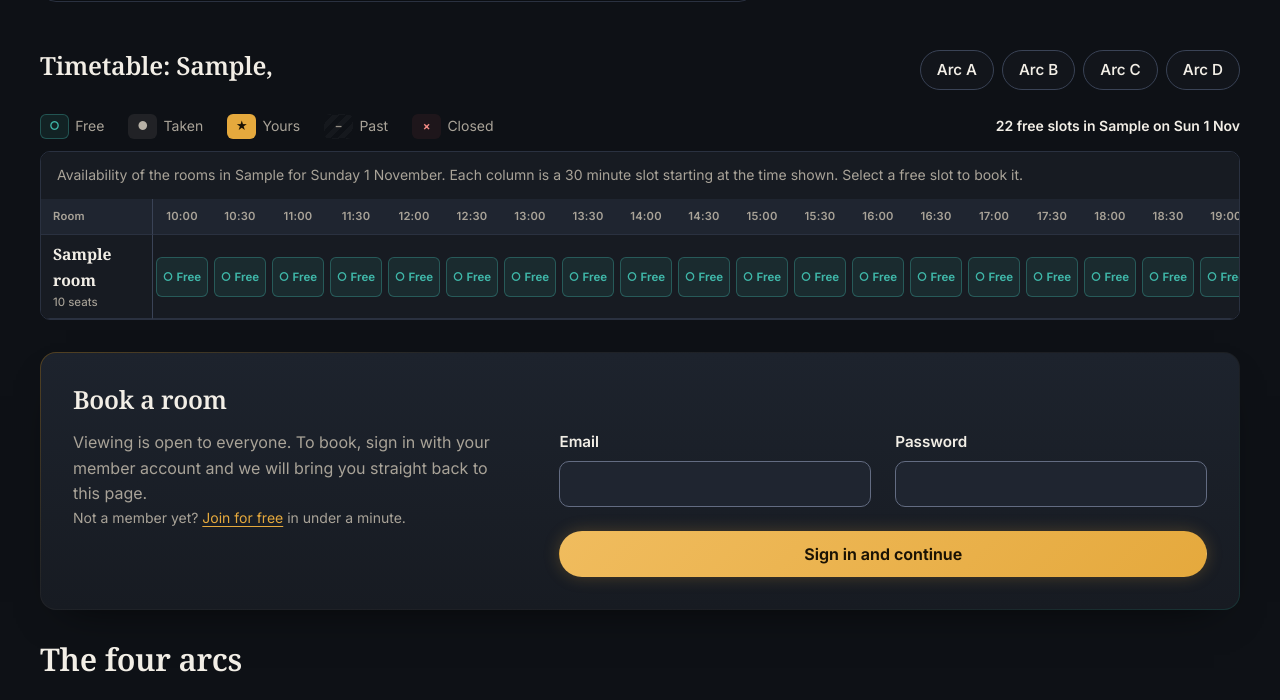
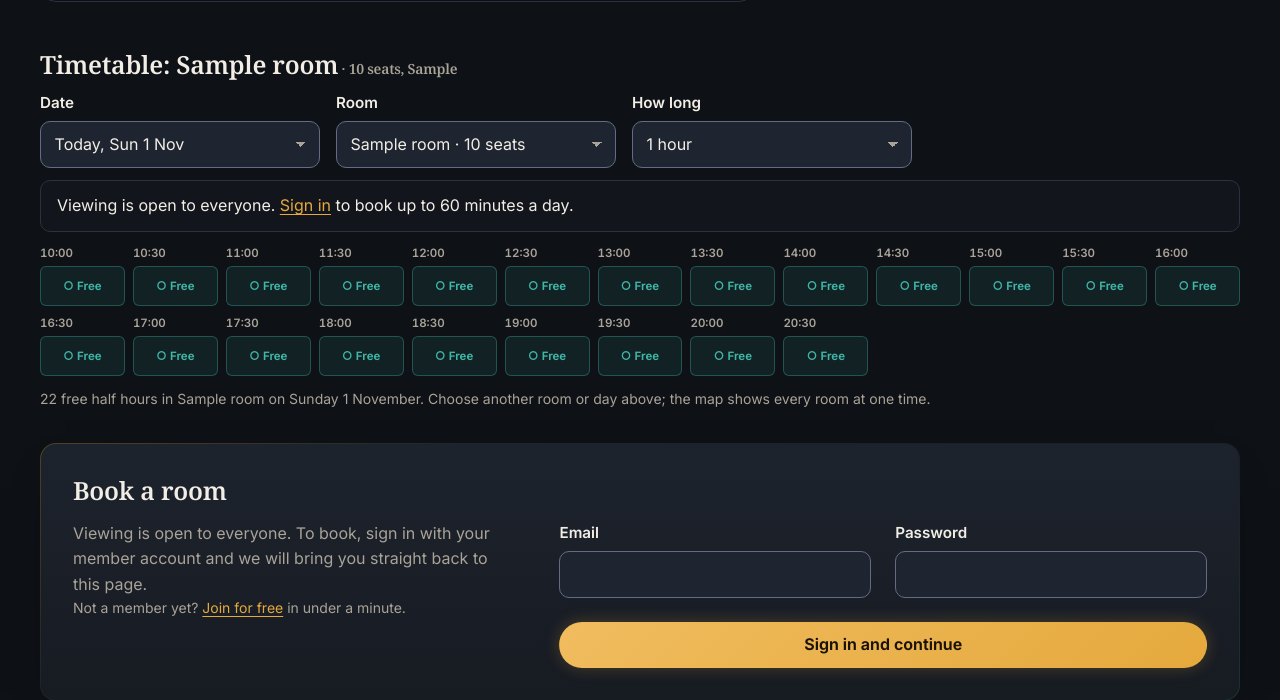
Before and after one commit to vionyp/IE4727-F35-DG14, a PHP site: page /booknest/rooms.php in a window 1280 px wide. Shown: the part 1011-1711 px from the top of the page. Run offline with PHP 8.4, Linux system fonts and the light colour scheme; tables that the repository leaves empty hold one stand-in row (values such as "Sample post").

Commit message:
Modern Enhancement step 3: study room slot grid (<RoomSlots> + <SlotCell>)
- <SlotCell> child component: props (cell, roomName, selected, interactive)
  and emit('pick'); free slots stay real links for visitors.
- <RoomSlots>: v-model date/room/duration, watch refetches api/rooms.php
  when the room or date changes, computed minutes left against the
  60 minute daily cap, picks fill the Base booking form.
- api/rooms.php: GET only, read only, uses availability(), bookable_dates()
  and minutes_used() from includes/rooms.php.
- Booking still posts the Base form to process/book-room.php, which keeps
  enforcing the cap (tested by bypassing the browser checks).
- Tests: A30-A36 (api), D01-D11 (browser).

Co-Authored-By: Claude Opus 5.5 <noreply@anthropic.com>

```diff
--- /dev/null
+++ b/booknest/api/rooms.php
@@ -0,0 +1,53 @@
+<?php
+// Modern Enhancement: one room's half hour slots for the Vue slot grid on Study Rooms (assets/js/vue/room-slots.js).
+//   GET date=YYYY-MM-DD&room=ID    the slots of that room on that day, plus the member's minutes already booked
+// Read only. Open to visitors like rooms.php itself; when signed in, the member's own bookings show as
+// "yours" and minutesUsed is filled in. It uses availability(), bookable_dates() and minutes_used() from
+// includes/rooms.php, the same functions as the page. Booking still goes through the Base form to
+// process/book-room.php, which checks every rule (daily cap, overlaps, closing time) again in PHP.
+require __DIR__ . '/../includes/api.php';
+api_method('GET');
+
+$dates = bookable_dates();
+$date = input($_GET, 'date', 10) ?: $dates[0];
+if (!in_array($date, $dates, true)) {
+    api_error(422, 'Choose a date from today up to ' . ADVANCE_DAYS . ' days ahead.');
+}
+
+$rooms = db_all('SELECT id, name, capacity, floor, is_active FROM study_rooms ORDER BY id');
+$roomId = input_int($_GET, 'room');
+$room = null;
+foreach ($rooms as $r) {
+    if ($roomId ? (int) $r['id'] === $roomId : (bool) $r['is_active']) {
+        $room = $r;
+        break;
+    }
+}
+if (!$room) {
+    api_error(404, 'That room does not exist.');
+}
+
+$user = current_user();
+$grid = availability($date, [$room], user_id());
+$arc = substr($room['floor'], -1);
+$slots = [];
+foreach ($grid[$room['id']] as $start => $status) {
+    $slots[] = [
+        'start' => $start,
+        'status' => $status,   // free, taken, yours, past or closed
+        'href' => url('rooms.php?' . http_build_query(['date' => $date, 'room' => $room['id'], 'start' => $start, 'at' => $start, 'arc' => $arc]) . '#book'),
+    ];
+}
+
+api_send(200, [
+    'date' => $date,
+    'dateLong' => long_date($date),
+    'dates' => array_map(fn($d, $i) => ['value' => $d, 'label' => ($i === 0 ? 'Today, ' : ($i === 1 ? 'Tomorrow, ' : '')) . short_date($d)],
+        $dates, array_keys($dates)),
+    'room' => ['id' => (int) $room['id'], 'name' => $room['name'], 'capacity' => (int) $room['capacity'], 'arc' => $room['floor'], 'isActive' => (bool) $room['is_active']],
+    'rooms' => array_map(fn($r) => ['id' => (int) $r['id'], 'name' => $r['name'], 'capacity' => (int) $r['capacity'], 'arc' => $r['floor'], 'isActive' => (bool) $r['is_active']], $rooms),
+    'slots' => $slots,
+    'signedIn' => (bool) $user,
+    'minutesUsed' => $user ? minutes_used((int) $user['id'], $date) : 0,
+    'rules' => ['dailyCap' => DAILY_CAP_MINUTES, 'maxBooking' => MAX_BOOKING_MINUTES, 'slotMinutes' => SLOT_MINUTES, 'closeMinutes' => CLOSE_HOUR * 60],
+]);
--- a/booknest/assets/css/vue.css
+++ b/booknest/assets/css/vue.css
@@ -37,3 +37,16 @@
 @media (prefers-reduced-motion: reduce) {
   .loan-leave-active, .loan-move { transition: none; }
 }
+
+/* 3. Study room slot grid (room-slots.js, slot-cell.js) -------------------------------------- */
+.vr { display: grid; gap: var(--s3); margin-top: var(--s6); }
+.vr .section-head { margin: 0; }
+.vr-controls { display: flex; flex-wrap: wrap; gap: var(--s4); align-items: end; }
+.vr-controls .field { flex: 1 1 180px; max-width: 280px; }
+.vr-quota { margin: 0; padding: var(--s3) var(--s4); border: 1px solid var(--border); border-radius: var(--radius); background: rgba(23, 27, 34, .6); }
+.vr-quota.is-over { border-color: rgba(229, 97, 90, .55); background: rgba(229, 97, 90, .08); }
+.vr-grid { display: grid; grid-template-columns: repeat(auto-fill, minmax(5.2rem, 1fr)); gap: var(--s2); list-style: none; margin: 0; padding: 0; }
+.vr-grid li { display: grid; gap: .25rem; }
+.vr-time { font-size: .72rem; font-weight: 600; color: var(--muted); font-variant-numeric: tabular-nums; }
+.vr-grid.is-loading { opacity: .55; }
+.vr-note { margin: 0; }
--- /dev/null
+++ b/booknest/assets/js/vue/room-slots.js
@@ -0,0 +1,246 @@
+// Modern Enhancement 3b: <RoomSlots>, a live slot grid for one study room (rooms.php).
+//
+// Vue concepts used in this file
+// - props: the starting date, room, start time and duration come from the Base page and booking form;
+//   canBook says whether a member booking form is on the page.
+// - emits: 'ready' after the first load (boot.js then hides the Base timetable), 'failed' if it fails.
+// - v-model (with .number): the date, room and duration selects are bound two ways to refs, so the
+//   select shows the ref and changing the select changes the ref.
+// - watch() on [date, room] with { immediate: true }: whenever the date or the room changes, the
+//   slots are fetched again from api/rooms.php (an older request still on its way is cancelled).
+// - computed(): minutes left on that day against the 60 minute daily cap (DAILY_CAP_MINUTES), the
+//   minutes left after the chosen booking, whether the choice is over the cap, and the rooms grouped
+//   by arc for the <optgroup>s. They update by themselves when the date, duration or choice changes.
+// - Child component with props and emit: each cell is a <slot-cell> (slot-cell.js). The grid passes
+//   data down as props and listens for @pick, then fills the Base booking form.
+// - v-for with :key: one <li> per slot (key = start time) and one <option> per room (key = id).
+// Server rules: the grid only helps to choose. Booking still posts the Base form to
+// process/book-room.php, which checks the daily cap, overlaps and closing time again in PHP.
+(function () {
+  'use strict';
+
+  var MEMORY = 'bn_room_view';   // sessionStorage key: the room last shown, so it comes back after booking
+
+  // Remembers the room and date on view for this tab (a convenience only; never required).
+  function remember(date, room) {
+    try { window.sessionStorage.setItem(MEMORY, JSON.stringify({ date: date, room: room })); } catch (e) { /* storage blocked */ }
+  }
+
+  // Returns the room remembered for this date, or 0.
+  function recall(date) {
+    try {
+      var v = JSON.parse(window.sessionStorage.getItem(MEMORY) || 'null');
+      return v && v.date === date ? (parseInt(v.room, 10) || 0) : 0;
+    } catch (e) { return 0; }
+  }
+
+  // Converts "14:30" to minutes after midnight.
+  function toMinutes(hm) { var p = hm.split(':'); return parseInt(p[0], 10) * 60 + parseInt(p[1], 10); }
+  // Converts minutes after midnight to "14:30".
+  function toTime(m) { var h = Math.floor(m / 60), mm = m % 60; return (h < 10 ? '0' : '') + h + ':' + (mm < 10 ? '0' : '') + mm; }
+
+  var RoomSlots = {
+    name: 'RoomSlots',
+    props: {
+      initialDate: { type: String, default: '' },
+      initialRoom: { type: Number, default: 0 },
+      initialStart: { type: String, default: '' },
+      initialDuration: { type: Number, default: 60 },
+      canBook: { type: Boolean, default: false }
+    },
+    emits: ['ready', 'failed'],
+
+    setup: function (props, ctx) {
+      var Vue = window.Vue;
+      var api = window.BookNestVue;
+
+      var date = Vue.ref(props.initialDate);
+      var room = Vue.ref(props.initialRoom);
+      var duration = Vue.ref(props.initialDuration === 30 ? 30 : 60);
+      var selected = Vue.ref(props.initialStart);
+      var slots = Vue.ref([]);
+      var rooms = Vue.ref([]);
+      var dates = Vue.ref([]);
+      var roomInfo = Vue.ref({ name: '', capacity: 0, arc: '' });
+      var dateLong = Vue.ref('');
+      var minutesUsed = Vue.ref(0);
+      var signedIn = Vue.ref(false);
+      var rules = Vue.ref({ dailyCap: 60, maxBooking: 60, slotMinutes: 30, closeMinutes: 21 * 60 });
+      var loading = Vue.ref(true);
+      var error = Vue.ref('');
+      var started = false;
+      var controller = null;
+      var lastKey = '';
+
+      // Fetches the slots for the chosen date and room; cancels the previous request first.
+      function load() {
+        if (controller) { controller.abort(); }
+        controller = window.AbortController ? new AbortController() : null;
+        loading.value = true;
+        api.requestJson('api/rooms.php', { query: { date: date.value, room: room.value || '' }, signal: controller ? controller.signal : undefined })
+          .then(function (res) {
+            if (!res.ok) { throw new Error(res.data.error || 'Could not load the slots.'); }
+            var d = res.data;
+            var key = d.date + '|' + d.room.id;
+            if (lastKey && lastKey !== key) { selected.value = ''; }   // a new room or day clears the old choice
+            lastKey = key;   // set before date/room below, so the watch does not fetch the same slots again
+            remember(d.date, d.room.id);
+            slots.value = d.slots;
+            rooms.value = d.rooms;
+            dates.value = d.dates;
+            roomInfo.value = d.room;
+            dateLong.value = d.dateLong;
+            minutesUsed.value = d.minutesUsed;
+            signedIn.value = d.signedIn;
+            rules.value = d.rules;
+            date.value = d.date;
+            room.value = d.room.id;
+            error.value = '';
+            loading.value = false;
+            if (!started) { started = true; ctx.emit('ready'); }
+          })
+          .catch(function (err) {
+            if (err && err.name === 'AbortError') { return; }
+            loading.value = false;
+            if (!started) { ctx.emit('failed'); return; }
+            error.value = err.message || 'Could not load the slots. Reload the page to try again.';
+          });
+      }
+
+      // Refetch whenever the date or the room changes (and once at the start).
+      Vue.watch([date, room], function () {
+        if (date.value + '|' + room.value === lastKey) { return; }   // already showing these slots
+        load();
+      }, { immediate: true });
+
+      var leftThatDay = Vue.computed(function () { return Math.max(0, rules.value.dailyCap - minutesUsed.value); });
+      var leftAfter = Vue.computed(function () { return Math.max(0, leftThatDay.value - (selected.value ? duration.value : 0)); });
+      var overCap = Vue.computed(function () { return !!selected.value && minutesUsed.value + duration.value > rules.value.dailyCap; });
+      var pastClosing = Vue.computed(function () { return !!selected.value && toMinutes(selected.value) + duration.value > rules.value.closeMinutes; });
+      var endTime = Vue.computed(function () { return selected.value ? toTime(toMinutes(selected.value) + duration.value) : ''; });
+      var freeCount = Vue.computed(function () { return slots.value.filter(function (s) { return s.status === 'free'; }).length; });
+      var roomsByArc = Vue.computed(function () {
+        var groups = [];
+        rooms.value.forEach(function (r) {
+          var g = groups[groups.length - 1];
+          if (!g || g.arc !== r.arc) { g = { arc: r.arc, rooms: [] }; groups.push(g); }
+          g.rooms.push(r);
+        });
+        return groups;
+      });
+
+      // Sets a field of the Base booking form and tells rooms.js and forms.js that it changed.
+      function setField(id, value) {
+        var el = document.getElementById(id);
+        if (el && el.value !== String(value)) {
+          el.value = String(value);
+          el.dispatchEvent(new Event('change', { bubbles: true }));
+        }
+      }
+
+      // Copies the choice into the Base booking form (the form PHP checks), then moves to it.
+      function fillForm(scroll) {
+        if (!props.canBook || !selected.value) { return; }
+        setField('bk-room', room.value);
+        setField('bk-date', date.value);
+        setField('bk-start', selected.value);
+        setField('bk-duration', duration.value);
+        if (scroll) {
+          var panel = document.getElementById('book');
+          var calm = window.matchMedia && window.matchMedia('(prefers-reduced-motion: reduce)').matches;
+          if (panel) { panel.scrollIntoView({ behavior: calm ? 'auto' : 'smooth', block: 'start' }); }
+          var field = document.getElementById('bk-duration');
+          if (field) { field.focus({ preventScroll: true }); }
+        }
+      }
+
+      // Handles @pick from a <slot-cell>: remember the start time and fill the form.
+      function pick(start) {
+        selected.value = start;
+        fillForm(true);
+      }
+
+      // A new duration in the grid goes into the form too (the form is what gets sent).
+      Vue.watch(duration, function () { fillForm(false); });
+
+      // And a duration changed in the form comes back into the grid.
+      Vue.onMounted(function () {
+        var field = document.getElementById('bk-duration');
+        if (field) {
+          field.addEventListener('change', function () {
+            var v = parseInt(field.value, 10);
+            if ((v === 30 || v === 60) && v !== duration.value) { duration.value = v; }
+          });
+        }
+      });
+
+      var dateLabel = Vue.computed(function () {
+        var d = dates.value.filter(function (x) { return x.value === date.value; })[0];
+        return d ? d.label.replace(/^(Today|Tomorrow), /, '') : date.value;
+      });
+
+      return {
+        date: date, room: room, duration: duration, selected: selected, slots: slots, dates: dates, roomInfo: roomInfo,
+        dateLong: dateLong, dateLabel: dateLabel, signedIn: signedIn, rules: rules, loading: loading, error: error,
+        leftThatDay: leftThatDay, leftAfter: leftAfter, overCap: overCap, pastClosing: pastClosing, endTime: endTime,
+        freeCount: freeCount, roomsByArc: roomsByArc, pick: pick, canBook: props.canBook,
+        signInUrl: api.url('sign-in.php')
+      };
+    },
+
+    template:
+      '<section class="vr" aria-labelledby="vr-title">' +
+      '  <div class="section-head"><h2 id="vr-title">Timetable: {{ roomInfo.name }}<span class="muted small"> · {{ roomInfo.capacity }} seats, {{ roomInfo.arc }}</span></h2></div>' +
+      '  <div class="vr-controls">' +
+      '    <div class="field"><label for="vr-date">Date</label>' +
+      '      <select id="vr-date" v-model="date"><option v-for="d in dates" :key="d.value" :value="d.value">{{ d.label }}</option></select></div>' +
+      '    <div class="field"><label for="vr-room">Room</label>' +
+      '      <select id="vr-room" v-model.number="room"><optgroup v-for="g in roomsByArc" :key="g.arc" :label="g.arc">' +
+      '        <option v-for="r in g.rooms" :key="r.id" :value="r.id" :disabled="!r.isActive">{{ r.name }} · {{ r.capacity }} seats{{ r.isActive ? \'\' : \' (closed)\' }}</option>' +
+      '      </optgroup></select></div>' +
+      '    <div class="field"><label for="vr-duration">How long</label>' +
+      '      <select id="vr-duration" v-model.number="duration"><option :value="60">1 hour</option><option :value="30">30 minutes</option></select></div>' +
+      '  </div>' +
+      '  <p v-if="signedIn" class="vr-quota" :class="{ \'is-over\': overCap }" aria-live="polite">' +
+      '    <strong>{{ leftThatDay }} of {{ rules.dailyCap }} minutes</strong> left for you on {{ dateLabel }}.' +
+      '    <template v-if="selected"> Chosen: {{ roomInfo.name }}, {{ selected }} to {{ endTime }}, which leaves <strong>{{ leftAfter }} minutes</strong>.</template>' +
+      '    <template v-if="overCap"> That is more than you have left that day, so the booking would be refused. Choose 30 minutes or another day.</template>' +
+      '    <template v-else-if="pastClosing"> The library closes at 21:00, so choose 30 minutes or an earlier start.</template>' +
+      '  </p>' +
+      '  <p v-else class="vr-quota">Viewing is open to everyone. <a :href="signInUrl">Sign in</a> to book up to {{ rules.dailyCap }} minutes a day.</p>' +
+      '  <p v-if="error" class="notice notice-alert" role="alert">{{ error }}</p>' +
+      '  <ol class="vr-grid" :class="{ \'is-loading\': loading }" :aria-busy="loading ? \'true\' : \'false\'" :aria-label="\'Half hour slots for \' + roomInfo.name + \' on \' + dateLong">' +
+      '    <li v-for="s in slots" :key="s.start"><span class="vr-time">{{ s.start }}</span>' +
+      '      <slot-cell :cell="s" :room-name="roomInfo.name" :selected="s.start === selected" :interactive="canBook" @pick="pick"></slot-cell></li>' +
+      '  </ol>' +
+      '  <p class="small muted vr-note">{{ freeCount }} free half hours in {{ roomInfo.name }} on {{ dateLong }}. Choose another room or day above; the map shows every room at one time.</p>' +
+      '</section>'
+  };
+
+  if (window.BookNestVue) { window.BookNestVue.components.RoomSlots = RoomSlots; }
+
+  // Mounts <RoomSlots> in place of the Base arc timetable. The map and the booking form stay as PHP printed them.
+  if (window.BookNestVue) {
+    window.BookNestVue.ready(function (Vue) {
+      var head = document.getElementById('timetable');
+      if (!head || !window.BookNestVue.components.SlotCell) { return; }
+      var base = [head, document.querySelector('main .legend'), document.querySelector('main .availability-wrap'), document.querySelector('main .table-note')].filter(Boolean);
+      var params = new URLSearchParams(window.location.search);
+      var form = document.getElementById('booking');
+      var pickVal = function (id) { var el = document.getElementById(id); return el ? el.value : ''; };
+      var firstRoom = document.querySelector('[data-availability] [data-room]');
+      var initialDate = pickVal('bk-date') || pickVal('date-jump');
+      // After booking, PHP sends the member back to rooms.php?date=... without a room: reopen the one they were using.
+      var initialRoom = parseInt(params.get('room') || pickVal('bk-room') || '0', 10) || recall(initialDate)
+        || (firstRoom ? parseInt(firstRoom.getAttribute('data-room'), 10) : 0);
+      RoomSlots.components = { SlotCell: window.BookNestVue.components.SlotCell };   // the child used as <slot-cell>
+      return window.BookNestVue.enhance(Vue, RoomSlots, {
+        initialDate: initialDate,
+        initialRoom: initialRoom,
+        initialStart: params.get('room') ? (params.get('start') || '') : '',
+        initialDuration: parseInt(pickVal('bk-duration') || '60', 10),
+        canBook: !!form
+      }, base, head);
+    });
+  }
+})();
--- /dev/null
+++ b/booknest/assets/js/vue/slot-cell.js
@@ -0,0 +1,52 @@
+// Modern Enhancement 3a: <SlotCell>, one half hour cell of the study room grid (a child component).
+//
+// Vue concepts used in this file
+// - props (data flows down): the parent <RoomSlots> passes each cell its slot as the prop cell ({ start, status, href }),
+//   the room name for the spoken label, whether it is the selected cell, and whether clicking may pick
+//   it in place (interactive is false for visitors, so they follow the normal link to sign in).
+//   A child never changes its props; it only reads them.
+// - emits (events flow up): clicking a free cell emits 'pick' with the start time. The parent decides
+//   what that means (fill the Base booking form). This keeps the cell small and reusable.
+// - computed(): the label and the symbol are derived from the status prop.
+// - v-if / v-else: a free slot is a link (it still works as a plain link if the click is not handled);
+//   every other status is plain text, like the Base table.
+(function () {
+  'use strict';
+
+  var LABELS = { free: 'Free', taken: 'Taken', yours: 'Yours', past: 'Past', closed: 'Closed' };
+  var SYMBOLS = { free: '○', taken: '●', yours: '★', past: '–', closed: '×' };
+
+  var SlotCell = {
+    name: 'SlotCell',
+    props: {
+      cell: { type: Object, required: true },   // not called 'slot': that word is reserved in Vue templates
+      roomName: { type: String, default: '' },
+      selected: { type: Boolean, default: false },
+      interactive: { type: Boolean, default: false }
+    },
+    emits: ['pick'],
+
+    setup: function (props, ctx) {
+      var Vue = window.Vue;
+      var label = Vue.computed(function () { return LABELS[props.cell.status] || props.cell.status; });
+      var symbol = Vue.computed(function () { return SYMBOLS[props.cell.status] || ''; });
+
+      // Picks the slot in place for members; visitors follow the link to the sign in form.
+      function onClick(event) {
+        if (!props.interactive) { return; }
+        event.preventDefault();
+        ctx.emit('pick', props.cell.start);
+      }
+
+      return { label: label, symbol: symbol, onClick: onClick };
+    },
+
+    template:
+      '<a v-if="cell.status === \'free\'" class="slot slot-free" :class="{ \'is-selected\': selected }" :href="cell.href" @click="onClick"' +
+      '   :aria-label="(selected ? \'Selected, \' : \'Free, book \') + roomName + \' at \' + cell.start" :aria-current="selected ? \'true\' : null">' +
+      '  <span aria-hidden="true">{{ symbol }}</span> {{ selected ? \'Chosen\' : label }}</a>' +
+      '<span v-else class="slot" :class="\'slot-\' + cell.status"><span aria-hidden="true">{{ symbol }}</span> {{ label }}</span>'
+  };
+
+  if (window.BookNestVue) { window.BookNestVue.components.SlotCell = SlotCell; }
+})();
--- a/booknest/rooms.php
+++ b/booknest/rooms.php
@@ -82,7 +82,7 @@ $link = fn(array $change = [], string $hash = '') => url('rooms.php?'
 $page_title = 'Study Rooms';
 $page_desc = 'See which study rooms are free and book one for up to an hour a day.';
 $body_class = 'page-rooms';
-$scripts = ['forms.js', 'rooms.js'];
+$scripts = ['forms.js', 'rooms.js', 'vue/boot.js', 'vue/slot-cell.js', 'vue/room-slots.js'];
 require __DIR__ . '/includes/header.php';
 ?>
 
```
Also changed, not shown: booknest/tools/api-test.php (+59 -0 lines), booknest/tools/vue-browser-test.mjs (+103 -1 lines).
